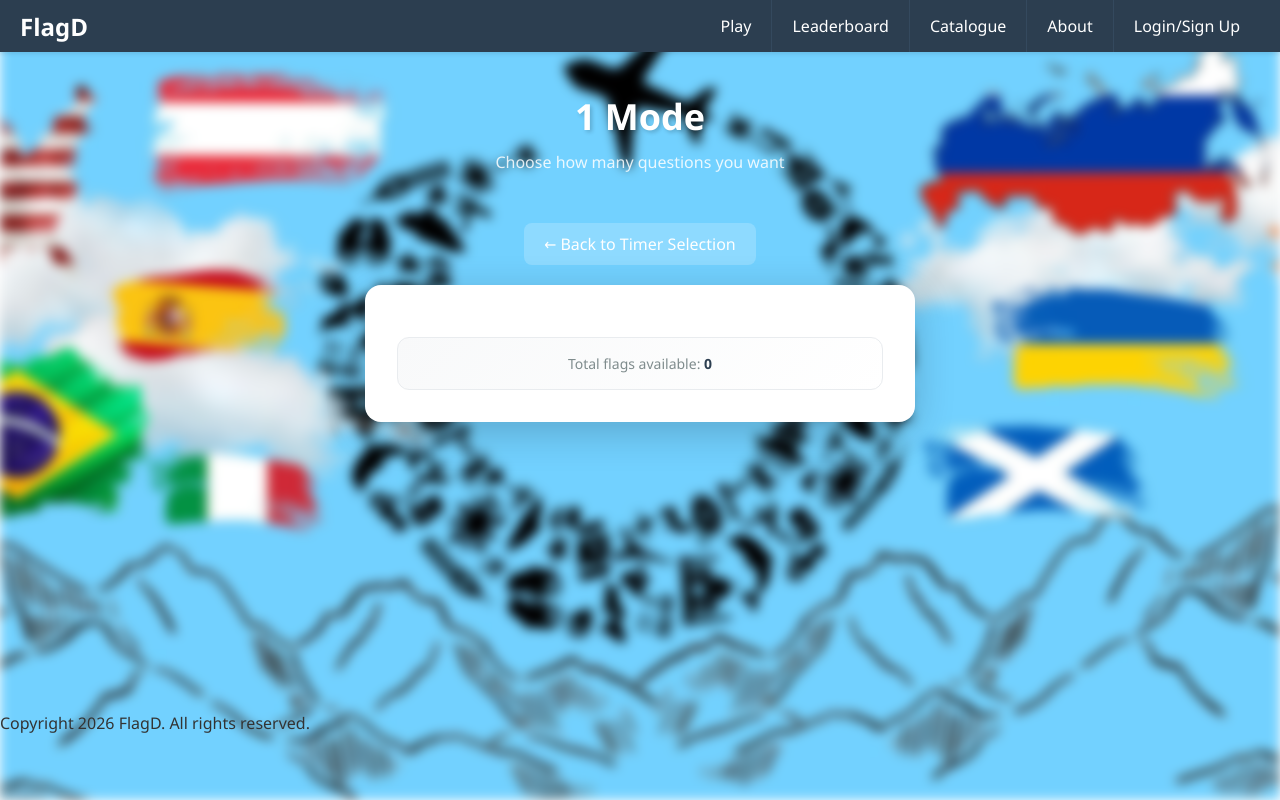
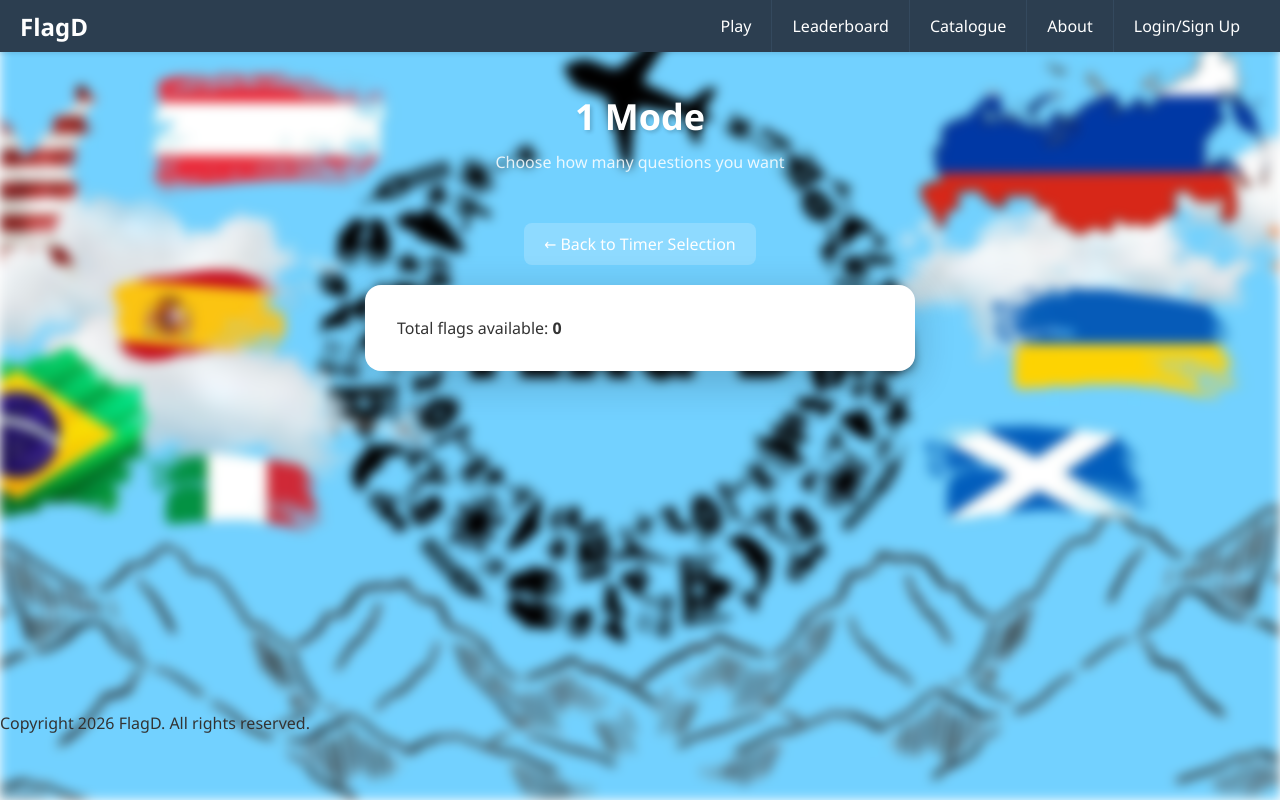
Before and after one commit to 3142817I-stack/flaged_group_D, a Django app: page /flagd/play/1/questions/ in a window 1280 px wide. Run offline with Django 3.2, Linux system fonts and the light colour scheme; data comes from the database, SQL or seed files in the repository; both versions use the stored data as it was after the commit.

Commit message:
getting this to work

```diff
--- a/static/css/styles.css
+++ b/static/css/styles.css
@@ -651,62 +651,6 @@ h1, .main-heading {
     50% { opacity: 0.7; }
 }
 
-/* Question Progress Styling */
-.question-progress {
-    width: 100%;
-    max-width: 520px;
-    margin-bottom: 20px;
-    padding: 16px 20px;
-    background: linear-gradient(135deg, #f8f9fa 0%, #fff 100%);
-    border-radius: 12px;
-    border: 1px solid #e9ecef;
-    text-align: center;
-}
-
-.question-progress span {
-    font-size: 16px;
-    font-weight: 600;
-    color: #2c3e50;
-    margin-bottom: 10px;
-    display: block;
-}
-
-.question-progress .progress-bar {
-    width: 100%;
-    height: 8px;
-    background-color: #e9ecef;
-    border-radius: 4px;
-    overflow: hidden;
-}
-
-.question-progress .progress-fill {
-    height: 100%;
-    background: linear-gradient(135deg, #667eea 0%, #764ba2 100%);
-    border-radius: 4px;
-    transition: width 0.3s ease;
-}
-
-/* Questions Info Styling */
-.questions-info {
-    margin-top: 20px;
-    padding: 16px;
-    background: linear-gradient(135deg, #f8f9fa 0%, #fff 100%);
-    border-radius: 12px;
-    border: 1px solid #e9ecef;
-    text-align: center;
-}
-
-.questions-info p {
-    font-size: 14px;
-    color: #7f8c8d;
-    margin: 0;
-}
-
-.questions-info strong {
-    color: #2c3e50;
-    font-weight: 600;
-}
-
 /* Flag Display Styling */
 .flag-display {
     padding: 0;
```
Also changed, not shown: db.sqlite3.
